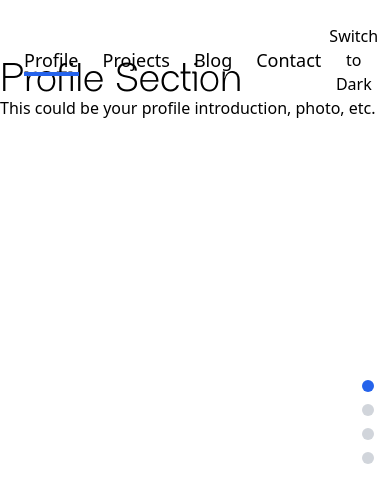
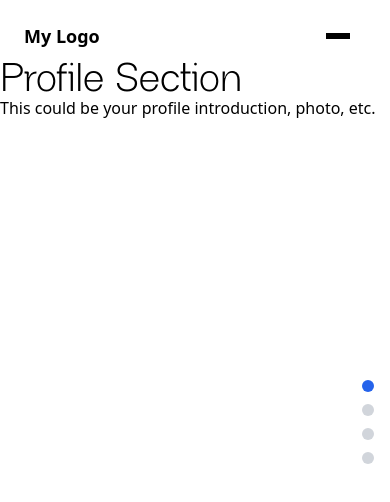
Before and after one commit to danctila/projectlibraryv2, a React (Vite) app: page /#profile in a window 390 px wide. Shown: the top 502 px of the page. Built offline with nearby package versions, Linux system fonts and the light colour scheme.

Commit message:
feat: add responsive mobile + tablet nav bar

```diff
--- a/src/components/Navigation.jsx
+++ b/src/components/Navigation.jsx
@@ -1,9 +1,22 @@
 import ThemeSwitch from "./ThemeSwitch";
 import { motion } from "framer-motion";
 import { useScroll } from "../Context/ScrollContext";
+import { useState } from "react";
 
 export default function Navigation() {
   const { activeSection, scrollToSection } = useScroll();
+  const [isMenuOpen, setIsMenuOpen] = useState(false);
+
+  const toggleMenu = () => {
+    setIsMenuOpen((prev) => !prev);
+
+    // Lock or unlock scroll
+    if (!isMenuOpen) {
+      document.body.style.overflow = "hidden";
+    } else {
+      document.body.style.overflow = "";
+    }
+  };
 
   const sections = [
     { id: "profile", label: "Profile" },
@@ -12,9 +25,44 @@ export default function Navigation() {
     { id: "contact", label: "Contact" },
   ];
 
+  //   return (
+  //     <nav className="fixed top-0 left-0 w-full z-50 bg-transparent dark:bg-gray-900/50 transition-all duration-300 flex items-center justify-between px-6 py-4">
+  //       <div className="flex space-x-6 items-center">
+  //         {sections.map((section) => (
+  //           <button
+  //             key={section.id}
+  //             onClick={() => scrollToSection(section.id)}
+  //             className="relative text-lg"
+  //           >
+  //             {section.label}
+  //             {activeSection === section.id && (
+  //               <motion.div
+  //                 className="absolute bottom-[-2px] left-0 right-0 h-1 bg-blue-600"
+  //                 layoutId="activeSection"
+  //                 transition={{
+  //                   type: "spring",
+  //                   stiffness: 380,
+  //                   damping: 30,
+  //                 }}
+  //               />
+  //             )}
+  //           </button>
+  //         ))}
+  //       </div>
+  //       <ThemeSwitch />
+  //     </nav>
+  //   );
+  // }
+
   return (
+    <>
+      {/* Main Navigation */}
       <nav className="fixed top-0 left-0 w-full z-50 bg-transparent dark:bg-gray-900/50 transition-all duration-300 flex items-center justify-between px-6 py-4">
-      <div className="flex space-x-6 items-center">
+        {/* Logo or Home Link */}
+        <div className="text-lg font-bold">My Logo</div>
+
+        {/* Desktop Links */}
+        <div className="hidden tablet:hidden desktop:flex space-x-6 items-center">
           {sections.map((section) => (
             <button
               key={section.id}
@@ -35,8 +83,52 @@ export default function Navigation() {
               )}
             </button>
           ))}
+          <ThemeSwitch />
         </div>
+
+        {/* Hamburger Menu */}
+        <button
+          className="tablet:flex mobile:flex desktop:hidden flex-col items-center justify-center w-10 h-10 rounded gap-1"
+          onClick={toggleMenu}
+        >
+          <span className="block w-6 h-[2px] bg-black dark:bg-white"></span>
+          <span className="block w-6 h-[2px] bg-black dark:bg-white"></span>
+          <span className="block w-6 h-[2px] bg-black dark:bg-white"></span>
+        </button>
+      </nav>
+
+      {/* Modal for Hamburger Menu */}
+      {isMenuOpen && (
+        <div
+          className="fixed inset-0 z-50 bg-gray-900 flex flex-col items-center justify-center text-white"
+          onClick={toggleMenu}
+        >
+          <div
+            className="relative"
+            onClick={(e) => e.stopPropagation()} // Prevent propagation
+          >
+            <button
+              className="absolute top-6 right-6 text-2xl"
+              onClick={toggleMenu}
+            >
+              ✕
+            </button>
+            {sections.map((section) => (
+              <button
+                key={section.id}
+                onClick={() => {
+                  scrollToSection(section.id);
+                  toggleMenu();
+                }}
+                className="text-2xl mb-4"
+              >
+                {section.label}
+              </button>
+            ))}
             <ThemeSwitch />
-    </nav>
+          </div>
+        </div>
+      )}
+    </>
   );
 }
--- a/tailwind.config.js
+++ b/tailwind.config.js
@@ -4,9 +4,9 @@ export default {
   darkMode: 'class',
   theme: {
     screens: {
-      mobile: '393px',
-      tablet: '834px',
-      desktop: '1440px',
+      'mobile': '393px',
+      'tablet': '834px',
+      'desktop': '1440px',
     },
     extend: {
       fontFamily: {
```
Lines whose indentation alone changed are shown as unchanged.
